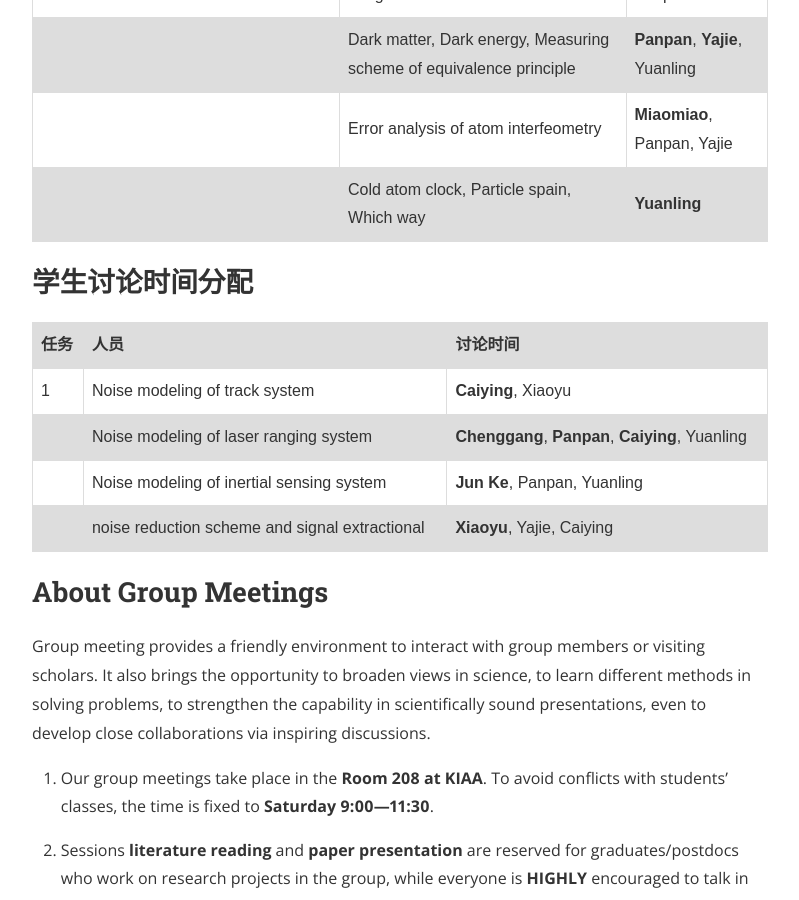
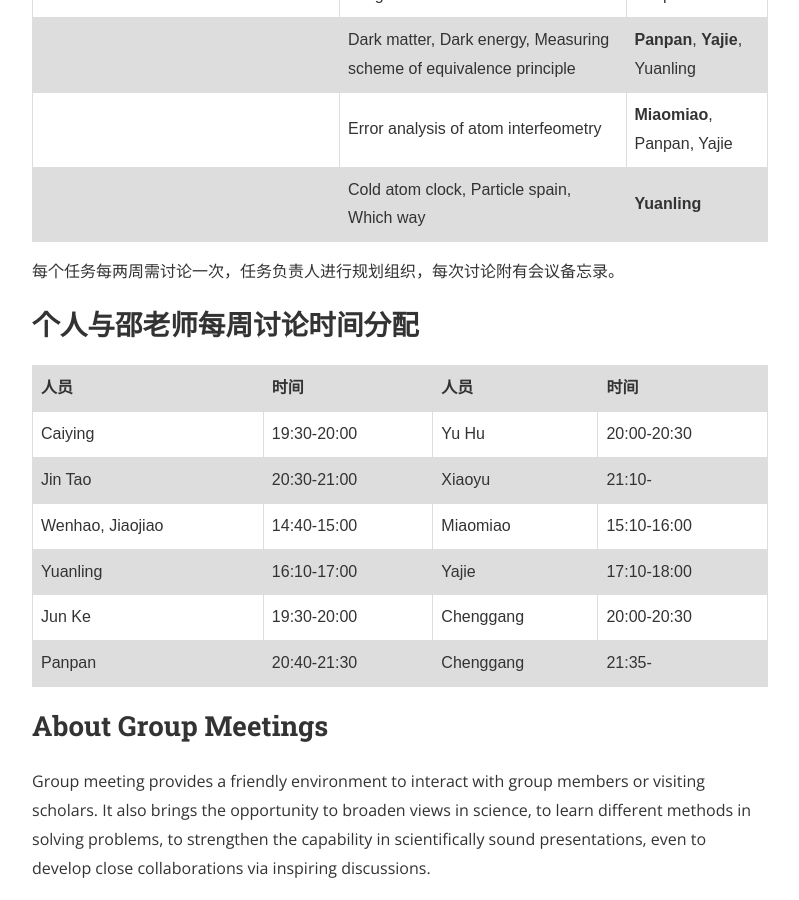
Before and after one commit to gravity-group/gravity-group.github.io, a Jekyll site: the page built from wiki.md, in a window 1280 px wide and 900 px high, scrolled down 1313 px. Shown: the whole window, without its empty margins (240-1039 px from the left). Built offline with Jekyll 4.4.1, drawn with Linux system fonts in a browser that asks for light colours; nearby versions of some CDN libraries.

Commit message:
update wiki

```diff
--- a/wiki.md
+++ b/wiki.md
@@ -46,13 +46,17 @@ tr:nth-child(odd) {
 | | Error analysis of atom interfeometry | **Miaomiao**, Panpan, Yajie |
 | | Cold atom clock, Particle spain, Which way | **Yuanling** |
 
-## 学生讨论时间分配
+每个任务每两周需讨论一次，任务负责人进行规划组织，每次讨论附有会议备忘录。
 
-| **任务** | **人员** | **讨论时间** |
-| 1 | Noise modeling of track system | **Caiying**, Xiaoyu |
-| | Noise modeling of laser ranging system  | **Chenggang**, **Panpan**, **Caiying**, Yuanling |
-| | Noise modeling of inertial sensing system | **Jun Ke**, Panpan, Yuanling|
-| | noise reduction scheme and signal extractional | **Xiaoyu**, Yajie, Caiying |
+## 个人与邵老师每周讨论时间分配
+
+| **人员** | **时间** | **人员** | **时间** |
+| Caiying | 19:30-20:00 | Yu Hu | 20:00-20:30 |
+| Jin Tao | 20:30-21:00 | Xiaoyu | 21:10- |
+| Wenhao, Jiaojiao | 14:40-15:00 | Miaomiao | 15:10-16:00 |
+| Yuanling | 16:10-17:00 | Yajie | 17:10-18:00 |
+| Jun Ke | 19:30-20:00 | Chenggang | 20:00-20:30 |
+| Panpan | 20:40-21:30 | Chenggang | 21:35- |
 
 ## About Group Meetings
 
```
